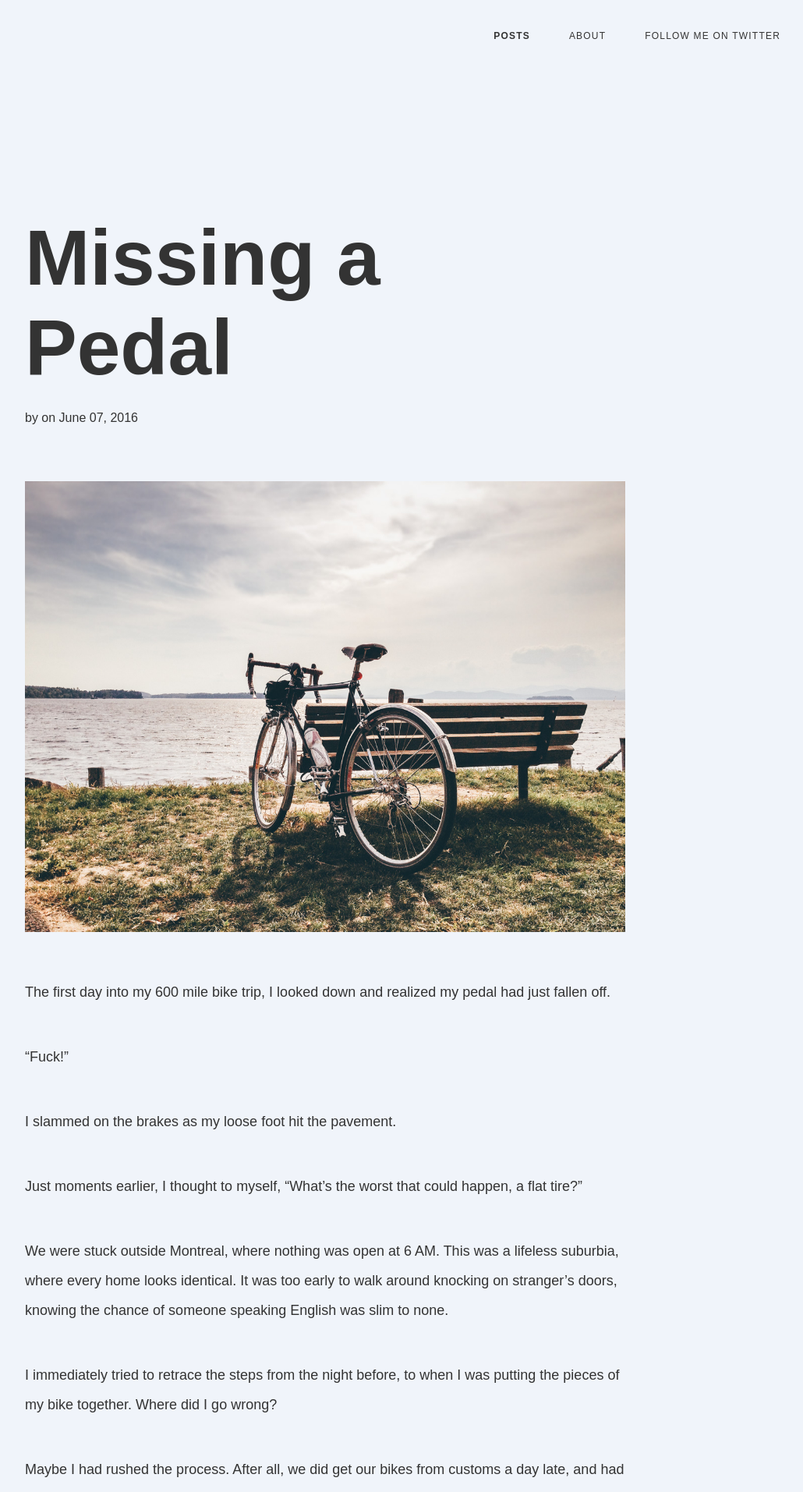
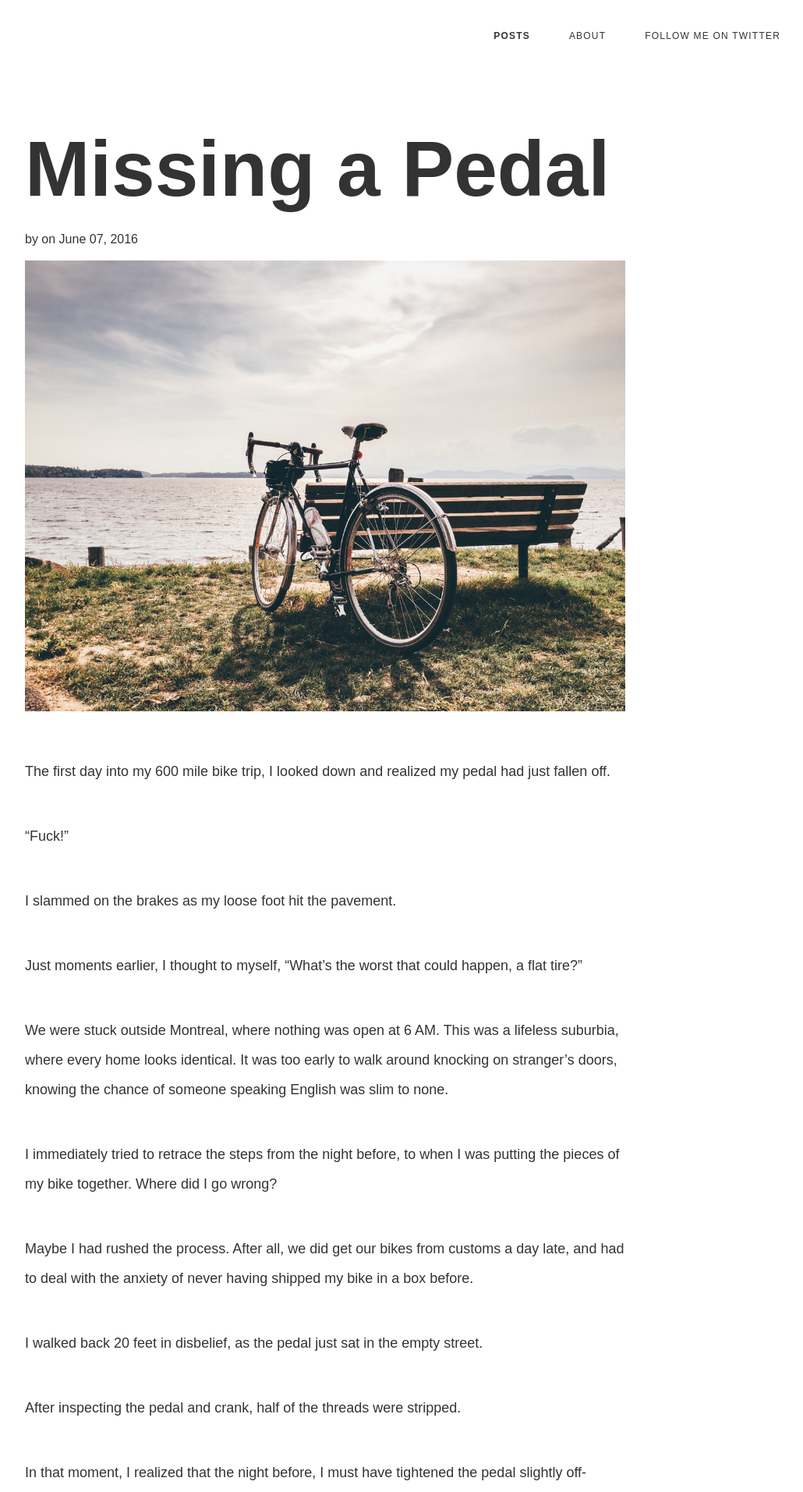
Before and after one commit to nkadlac/kadlac.com, a Jekyll site: the page built from _posts/2016-06-07-missing-a-pedal.markdown, in a window 1280 px wide. Shown: the top 1913 px of the page at 78% size, without its empty margins (223-1253 px from the left). Built offline with Jekyll 4.4.1, drawn with Linux system fonts in a browser that asks for light colours.

Commit message:
added header

```diff
--- a/_layouts/post.html
+++ b/_layouts/post.html
@@ -4,7 +4,7 @@
 
 <!-- <article class="single"> -->
 
-<header class="article_head">
+<header {% for asset in assets %}{% if asset.type == "stretched" %} class="header_img_stretched article_head" style="background-image: url("{{asset.url}}")" {% endif %}{% endfor %}>
   <div class="contain small">
 
     <h1>{{page.title}}</h1>
@@ -29,7 +29,9 @@
 
   <div class="contain small">
 
+
     {{content}}
+
 
     {% if page.readmore %}
       <a href="{{page.readmore}}" class="button read-more-button">Read more</a>
--- a/assets/css/style.scss
+++ b/assets/css/style.scss
@@ -10,7 +10,7 @@
 body,
 html {
   color: #333;
-  background: #f0f4fa;
+  background: #FFFFFF;
 }
 
 ul {
```
Also changed, not shown: 3 other files.
